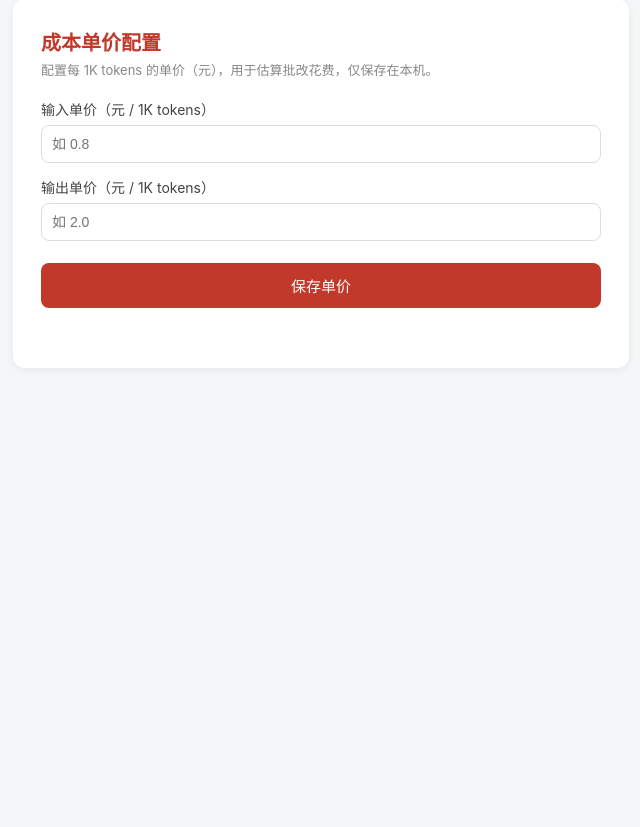
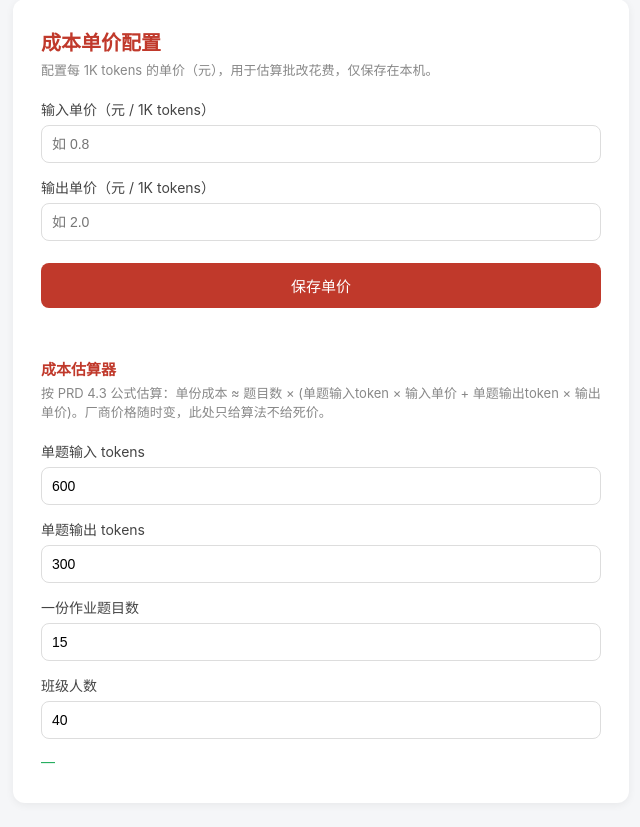
Before and after one commit to JunyuZhan/red-pen, a FastAPI app: template frontend/templates/settings.html in a window 1280 px wide. Shown: the part 591-1418 px from the top of the page, without its empty margins (319-959 px from the left). Before the commit the page ends 899 px from the top, so only its background shows below. Run offline with FastAPI, Linux system fonts and the light colour scheme; the template is opened without the code that fills it, so the values that code supplies are empty.

Commit message:
设置页成本估算器: 按PRD4.3公式实时展示单份/一个班估算费用(单题token/题数/人数可调, localStorage记住输入)

```diff
--- a/frontend/templates/settings.html
+++ b/frontend/templates/settings.html
@@ -57,6 +57,23 @@
 
   <button onclick="saveCost()">保存单价</button>
   <div class="msg" id="cost_msg"></div>
+
+  <h1 style="margin-top:18px;font-size:15px;">成本估算器</h1>
+  <div class="sub">按 PRD 4.3 公式估算：单份成本 ≈ 题目数 × (单题输入token × 输入单价 + 单题输出token × 输出单价)。厂商价格随时变，此处只给算法不给死价。</div>
+
+  <label>单题输入 tokens</label>
+  <input id="est_in_tok" type="number" step="10" min="0" value="600" oninput="calcEstimate()">
+
+  <label>单题输出 tokens</label>
+  <input id="est_out_tok" type="number" step="10" min="0" value="300" oninput="calcEstimate()">
+
+  <label>一份作业题目数</label>
+  <input id="est_questions" type="number" step="1" min="1" value="15" oninput="calcEstimate()">
+
+  <label>班级人数</label>
+  <input id="est_students" type="number" step="1" min="1" value="40" oninput="calcEstimate()">
+
+  <div class="msg ok" id="est_msg" style="min-height:22px;">—</div>
 </div>
 
 <!-- 管理员 PIN 解锁浮层 -->
@@ -146,6 +163,51 @@ async function saveCost() {
   } catch (e) {
     msg.className = "msg err"; msg.textContent = "❌ " + e.message;
   }
+  calcEstimate();
+}
+
+const EST_KEYS = ["est_in_tok", "est_out_tok", "est_questions", "est_students"];
+
+function loadEstimateInputs() {
+  try {
+    const saved = JSON.parse(localStorage.getItem("red_pen_estimator") || "{}");
+    for (const k of EST_KEYS) {
+      const el = document.getElementById(k);
+      if (el && saved[k] !== undefined) el.value = saved[k];
+    }
+  } catch (e) { /* 忽略损坏的本地存储 */ }
+  calcEstimate();
+}
+
+function calcEstimate() {
+  const out = document.getElementById("est_msg");
+  if (!out) return;
+  const vals = {};
+  for (const k of EST_KEYS) {
+    vals[k] = parseFloat(document.getElementById(k).value);
+    if (isNaN(vals[k]) || vals[k] < 0) {
+      out.className = "msg err";
+      out.textContent = "❌ 请填写不小于 0 的数字";
+      return;
+    }
+  }
+  try {
+    localStorage.setItem("red_pen_estimator", JSON.stringify(vals));
+  } catch (e) { /* localStorage 不可用时跳过持久化 */ }
+  const inp = parseFloat(document.getElementById("cost_input").value);
+  const outp = parseFloat(document.getElementById("cost_output").value);
+  if (isNaN(inp) || isNaN(outp) || inp < 0 || outp < 0) {
+    out.className = "msg err";
+    out.textContent = "❌ 请先在上方填写并保存有效的单价";
+    return;
+  }
+  const perQ = vals.est_in_tok / 1000 * inp + vals.est_out_tok / 1000 * outp;
+  const perSheet = perQ * vals.est_questions;
+  const perClass = perSheet * vals.est_students;
+  out.className = "msg ok";
+  out.textContent = "💰 单份约 " + perSheet.toFixed(2) + " 元、一个班（" +
+    vals.est_students + " 人）约 " + perClass.toFixed(2) + " 元" +
+    "（按 " + vals.est_questions + " 题/份、每题 " + vals.est_in_tok + "+" + vals.est_out_tok + " tokens 估算）";
 }
 
 // ---------- 管理员 PIN 解锁 ----------
@@ -173,7 +235,7 @@ async function pinUnlock() {
   }
 }
 
-ensureAdmin().then(ok => { if (ok) { load(); loadCost(); } });
+ensureAdmin().then(ok => { if (ok) { load(); loadCost().then(loadEstimateInputs); } });
 </script>
 </body>
 </html>
```
